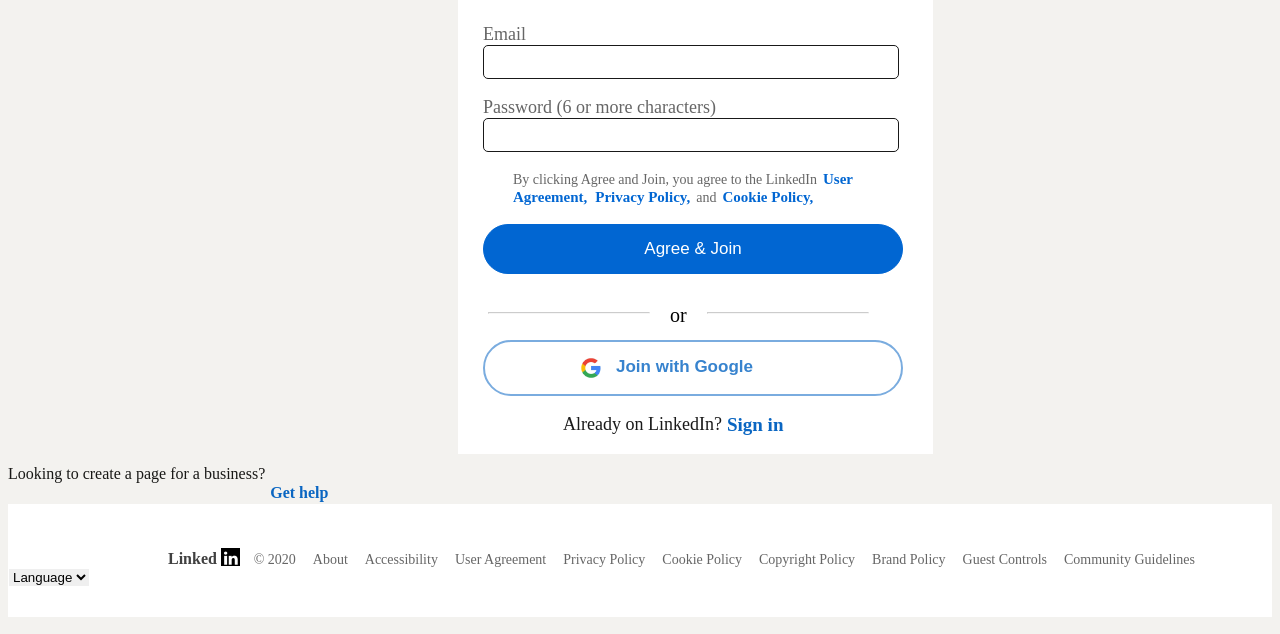
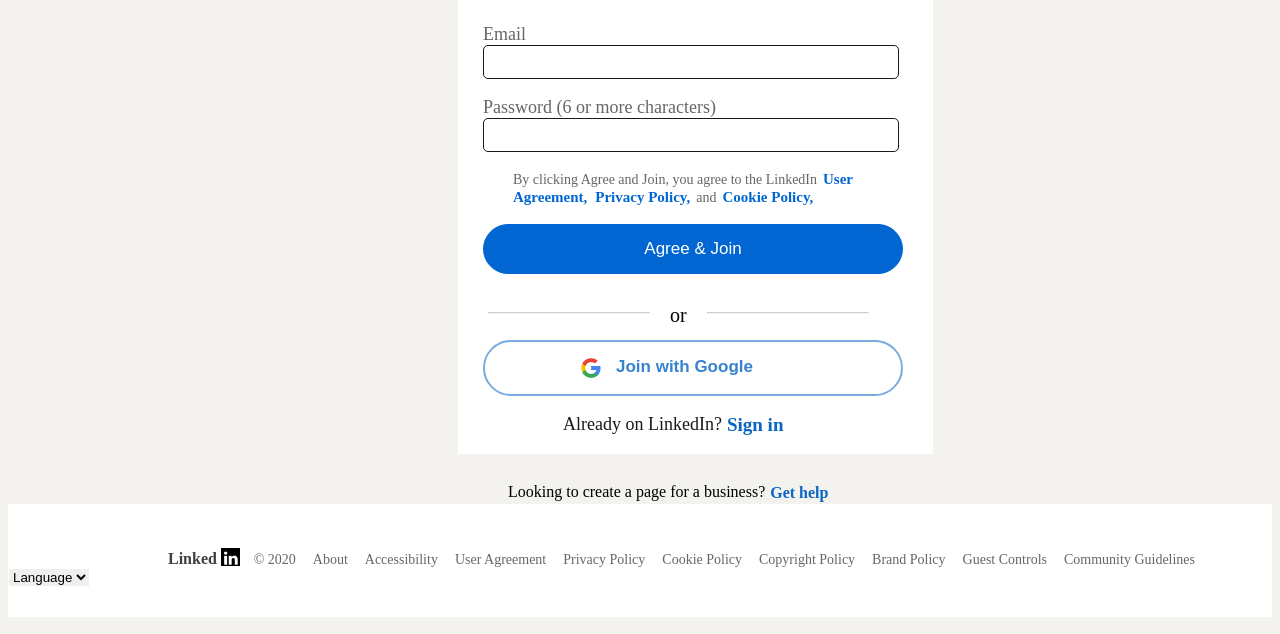
Before and after one commit to DinhQuangHieu/CSE485_Report_K61TH4_1951060699_1951060741, a PHP site: page /signup.html in a window 1280 px wide. Shown: the part 166-800 px from the top of the page. Run offline with PHP 8.4, Linux system fonts and the light colour scheme.

Commit message:
Update style.css

```diff
--- a/Bai tap lon/assets/css/style.css
+++ b/Bai tap lon/assets/css/style.css
@@ -363,10 +363,9 @@ body{
    margin-top: 5px;
    margin-bottom: 0;
 }
-#p2{
+#p8{
     font-size: 16px;
     margin-left: 0px;
-
     font-weight: 400;
     color: #181816;
     margin-top: 10px;
```
